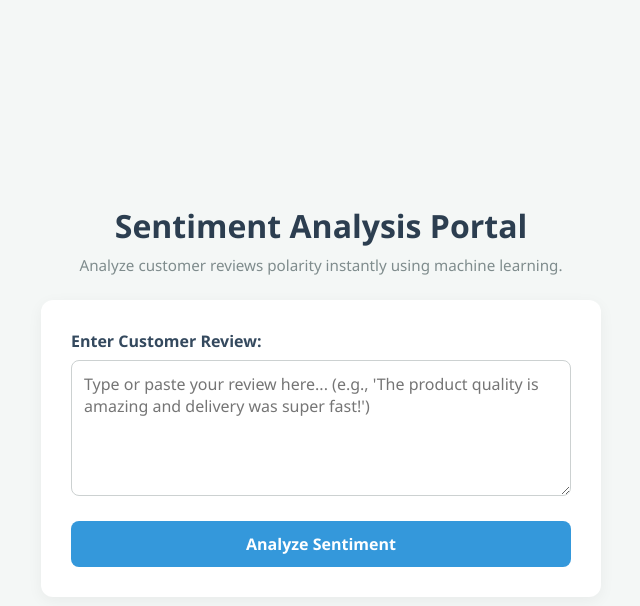
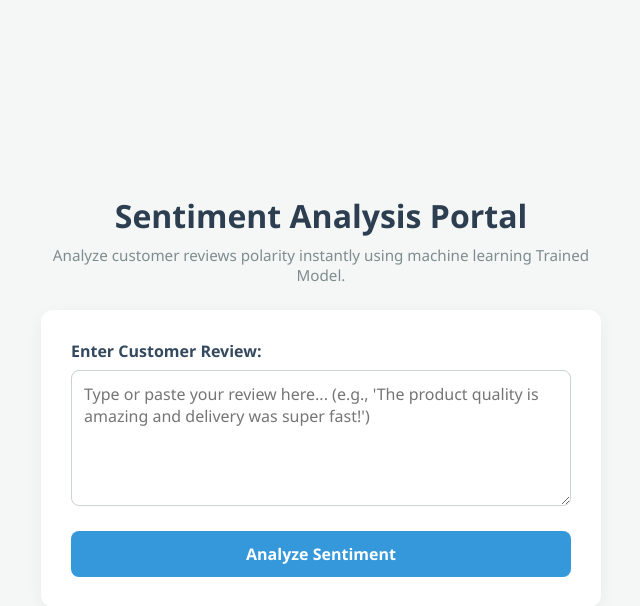
Before and after one commit to ka1817/Sentiment_Analysis, a FastAPI app: page / in a window 1280 px wide. Shown: the top 606 px of the page, without its empty margins (319-959 px from the left). Run offline with FastAPI, Linux system fonts and the light colour scheme.

Commit message:
New-Features

```diff
--- a/templates/index.html
+++ b/templates/index.html
@@ -10,7 +10,7 @@
     <div class="container">
         <header>
             <h1>Sentiment Analysis Portal</h1>
-            <p>Analyze customer reviews polarity instantly using machine learning.</p>
+            <p>Analyze customer reviews polarity instantly using machine learning Trained Model.</p>
         </header>
 
         <main class="card">
```
Also changed, not shown: .github/workflows/cd.yml, README.md.
